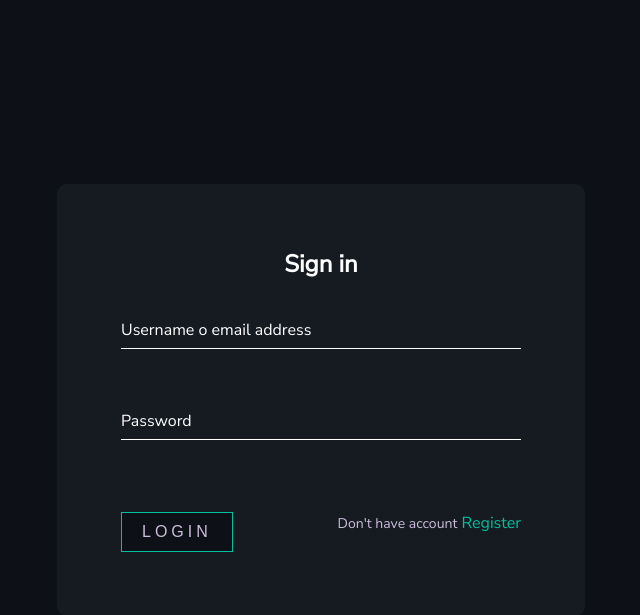
After one commit to CarlosMateoM/motos-app, a PHP site: page /login.php in a window 1280 px wide. The commit adds this page. Shown: the top 615 px of the page, without its empty margins (319-959 px from the left). Run offline with PHP 8.4, Linux system fonts and the light colour scheme.

Commit message:
validacion del login

```diff
--- a/diseño/model_database.xml
+++ b/diseño/model_database.xml
@@ -278,7 +278,7 @@
 <REGIONS>
 </REGIONS>
 <TABLES>
-<TABLE ID="1136" Tablename="ESTUDIANTE" PrevTableName="Table_01" XPos="92" YPos="380" TableType="0" TablePrefix="0" nmTable="0" Temporary="0" UseStandardInserts="0" StandardInserts="\n" TableOptions="DelayKeyTblUpdates=0\nPackKeys=0\nRowChecksum=0\nRowFormat=0\nUseRaid=0\nRaidType=0\n" Comments="" Collapsed="0" IsLinkedObject="0" IDLinkedModel="-1" Obj_id_Linked="-1" OrderPos="2" >
+<TABLE ID="1136" Tablename="ESTUDIANTE" PrevTableName="Table_01" XPos="60" YPos="369" TableType="0" TablePrefix="0" nmTable="0" Temporary="0" UseStandardInserts="0" StandardInserts="\n" TableOptions="DelayKeyTblUpdates=0\nPackKeys=0\nRowChecksum=0\nRowFormat=0\nUseRaid=0\nRaidType=0\n" Comments="" Collapsed="0" IsLinkedObject="0" IDLinkedModel="-1" Obj_id_Linked="-1" OrderPos="2" >
 <COLUMNS>
 <COLUMN ID="1139" ColName="idESTUDIANTE" PrevColName="" Pos="0" idDatatype="5" DatatypeParams="" Width="-1" Prec="-1" PrimaryKey="1" NotNull="1" AutoInc="1" IsForeignKey="0" DefaultValue="" Comments="">
 <OPTIONSELECTED>
@@ -328,7 +328,7 @@
 </INDEX>
 </INDICES>
 </TABLE>
-<TABLE ID="1137" Tablename="COMPANERO_RUTA" PrevTableName="Table_02" XPos="794" YPos="370" TableType="0" TablePrefix="0" nmTable="0" Temporary="0" UseStandardInserts="0" StandardInserts="\n" TableOptions="DelayKeyTblUpdates=0\nPackKeys=0\nRowChecksum=0\nRowFormat=0\nUseRaid=0\nRaidType=0\n" Comments="" Collapsed="0" IsLinkedObject="0" IDLinkedModel="-1" Obj_id_Linked="-1" OrderPos="3" >
+<TABLE ID="1137" Tablename="COMPANERO_RUTA" PrevTableName="Table_02" XPos="843" YPos="366" TableType="0" TablePrefix="0" nmTable="0" Temporary="0" UseStandardInserts="0" StandardInserts="\n" TableOptions="DelayKeyTblUpdates=0\nPackKeys=0\nRowChecksum=0\nRowFormat=0\nUseRaid=0\nRaidType=0\n" Comments="" Collapsed="0" IsLinkedObject="0" IDLinkedModel="-1" Obj_id_Linked="-1" OrderPos="3" >
 <COLUMNS>
 <COLUMN ID="1148" ColName="idCOMPANERO_RUTA" PrevColName="idCOMPA\209ERO_RUTA" Pos="0" idDatatype="5" DatatypeParams="" Width="-1" Prec="-1" PrimaryKey="1" NotNull="1" AutoInc="1" IsForeignKey="0" DefaultValue="" Comments="">
 <OPTIONSELECTED>
--- /dev/null
+++ b/login.php
@@ -0,0 +1,58 @@
+<!DOCTYPE html>
+<html lang="en">
+
+<head>
+    <meta charset="UTF-8">
+    <meta http-equiv="X-UA-Compatible" content="IE=edge">
+    <meta name="viewport" content="width=device-width, initial-scale=1.0">
+    <title>Sign in</title>
+    <link rel="stylesheet" href="./style/styleLogin.css">
+    <link rel="preconnect" href="https://fonts.googleapis.com">
+    <link rel="preconnect" href="https://fonts.gstatic.com" crossorigin>
+    <link href="https://fonts.googleapis.com/css2?family=Nunito+Sans&display=swap" rel="stylesheet">
+</head>
+
+<body>
+
+    <main class="main">
+        <div class="login-box">
+            <h2 class="login-tittle">Sign in</h2>
+
+            <form class="Login-form" action="./php/login.php" method="post">
+                <div class="user-box">
+                    <input type="text" id="user" name="username" required="">
+                    <label for="user">Username o email address</label>
+                </div>
+                <div class="user-box">
+                    <input type="password" id="password" name="password" required="">
+                    <label for="password">Password</label>
+                </div>
+                <?php
+                $url = "https://$_SERVER[HTTP_HOST]$_SERVER[REQUEST_URI]";
+
+                if(strpos($url, "login=incorrect_credentials")){
+                    echo "<p class='error'>¡username or password wrong!</p>";
+                }
+
+                ?>
+
+                <style>
+                    .error {
+                        color: red;
+                    }
+                </style>
+                <div class="button-form">
+                    <div>
+                        <input type="submit" id="submit" value="Login"></input>
+                    </div>
+                    <div id="register-content">
+                        <span id="register">Don't have account</span>
+                        <a href="#">Register</a>
+                    </div>
+                </div>
+            </form>
+        </div>
+    </main>
+</body>
+
+</html>
--- a/style/styleLogin.css
+++ b/style/styleLogin.css
@@ -72,6 +72,7 @@ body{
     transition: .5s;
     letter-spacing: 4px;
     border: 1px solid #04BF9D;
+    background: #0D1117;
     margin: auto;
 }
 
@@ -86,6 +87,7 @@ body{
     display: flex;
     flex-direction: row;
     margin-top: 20px;
+    justify-content: space-between;
 }
 
 #register{
@@ -102,3 +104,8 @@ body{
     color: #04BF9D;
     text-decoration: none;
 }
+
+
+.error {
+    color: rgb(255, 37, 37);
+}
```
Also changed, not shown: php/db_connection.php (added, +22 -0 lines), php/login.php (added, +27 -0 lines).
